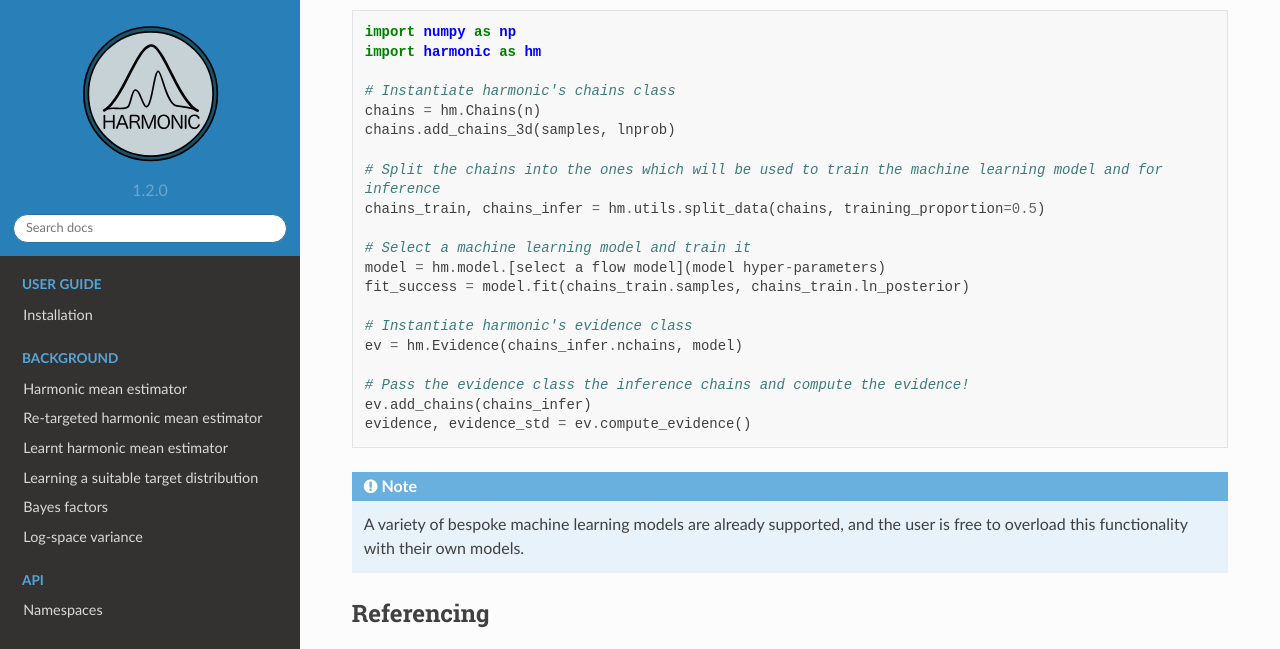
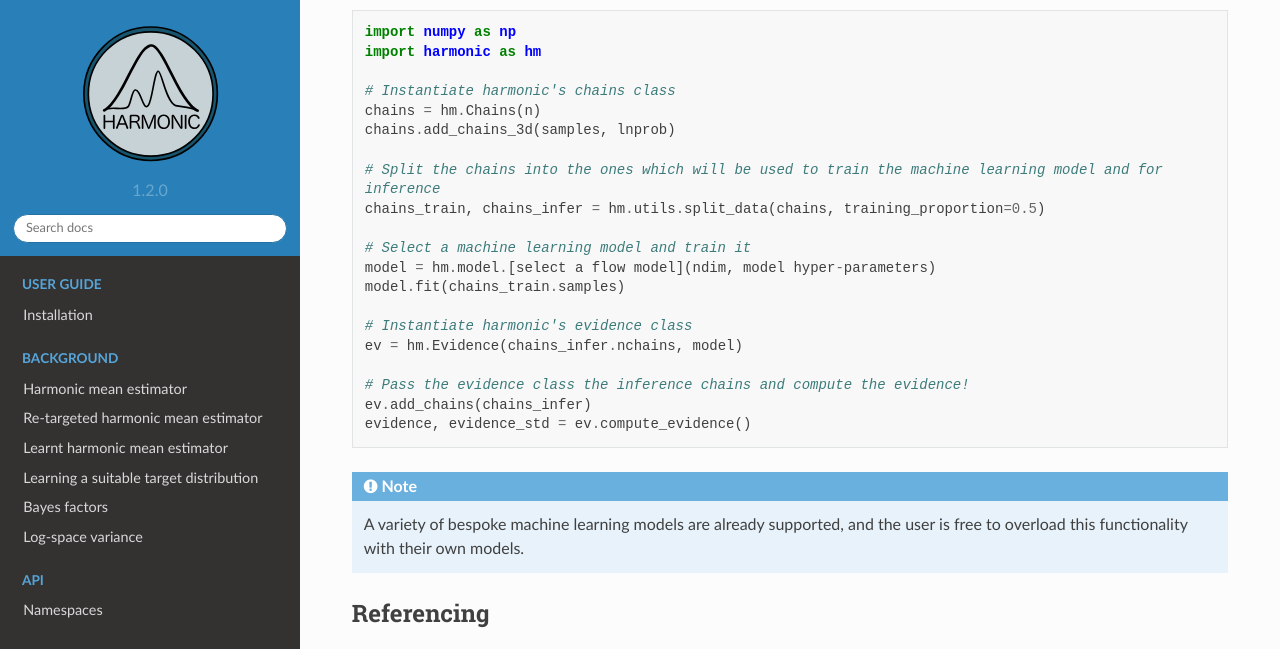
Before and after one commit to astro-informatics/harmonic, a Sphinx documentation site: the page built from docs/index.rst, in a window 1280 px wide and 900 px high, scrolled down 1403 px, cut to the strip 0-649 px from the top of the window. Built offline with Sphinx 7.4.7 and the Read the Docs theme 2.0.0, drawn with Linux system fonts in a browser that asks for light colours; pages that are not in the unit, such as notebooks, are missing from menus.

Commit message:
Update example to flow syntax.

```diff
--- a/docs/index.rst
+++ b/docs/index.rst
@@ -71,8 +71,8 @@ Now, suppose you have collected many posterior samples, perhaps drawn using `emc
    chains_train, chains_infer = hm.utils.split_data(chains, training_proportion=0.5)
 
    # Select a machine learning model and train it
-   model = hm.model.[select a flow model](model hyper-parameters)
-   fit_success = model.fit(chains_train.samples, chains_train.ln_posterior)
+   model = hm.model.[select a flow model](ndim, model hyper-parameters)
+   model.fit(chains_train.samples)
 
    # Instantiate harmonic's evidence class
    ev = hm.Evidence(chains_infer.nchains, model)
```
